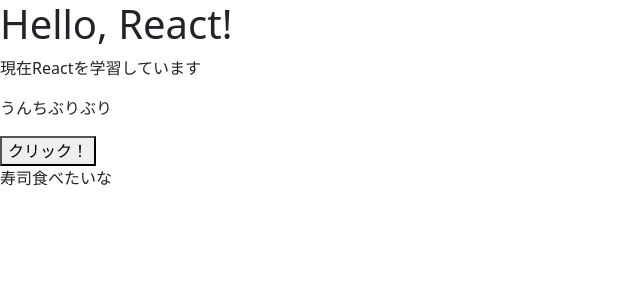
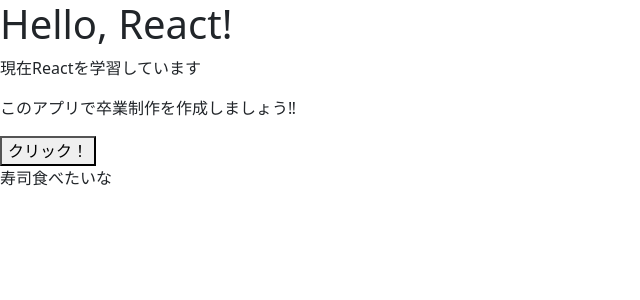
Before and after one commit to akira0716/NeoReversi2, a React app: page / in a window 1280 px wide. Shown: the top 300 px of the page, without its empty margins (0-640 px from the left). Built offline with nearby package versions, Linux system fonts and the light colour scheme; the HTML template or start-up script is replaced by a standard one.

Commit message:
変更_練習_宮崎

```diff
--- a/src/App.jsx
+++ b/src/App.jsx
@@ -5,7 +5,7 @@
     <>
       <h1>Hello, React!</h1>
       <p>現在Reactを学習しています</p>
-      <p>うんちぶりぶり</p>
+      <p>このアプリで卒業制作を作成しましょう‼</p>
       <div>
         <button type="button">クリック！</button>
       </div>
```
